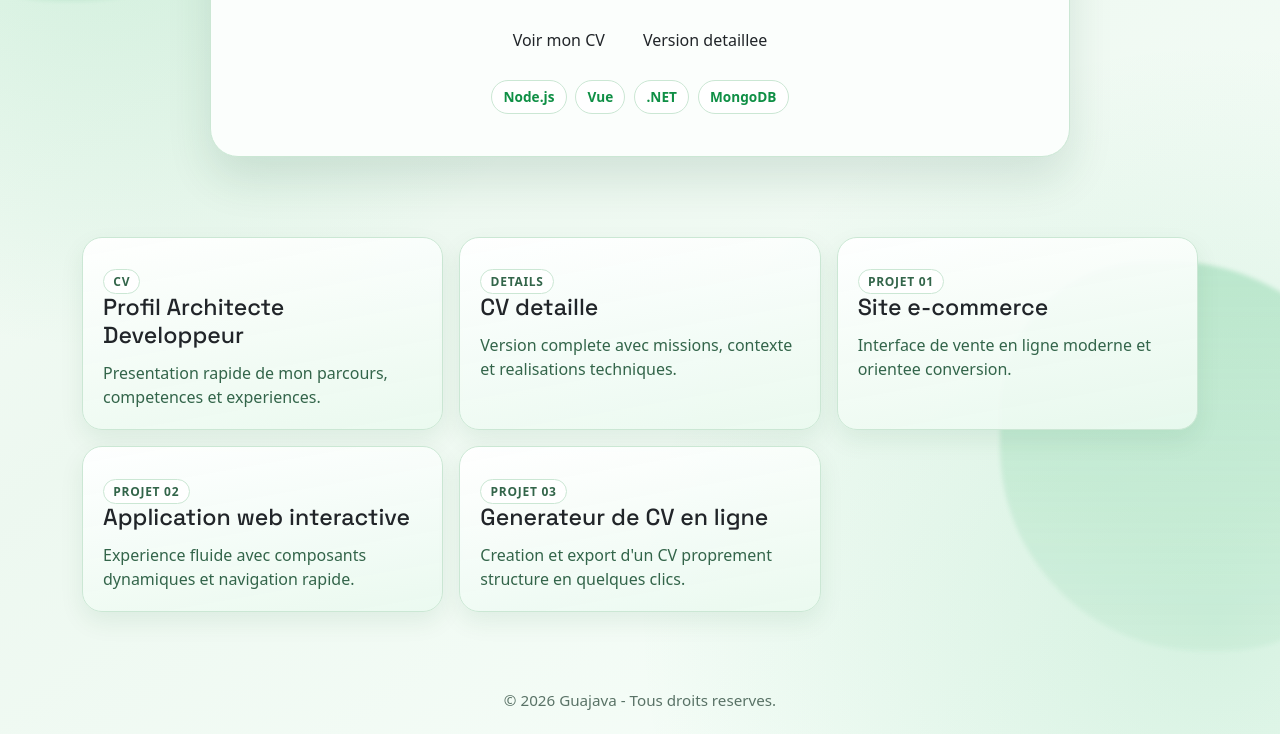
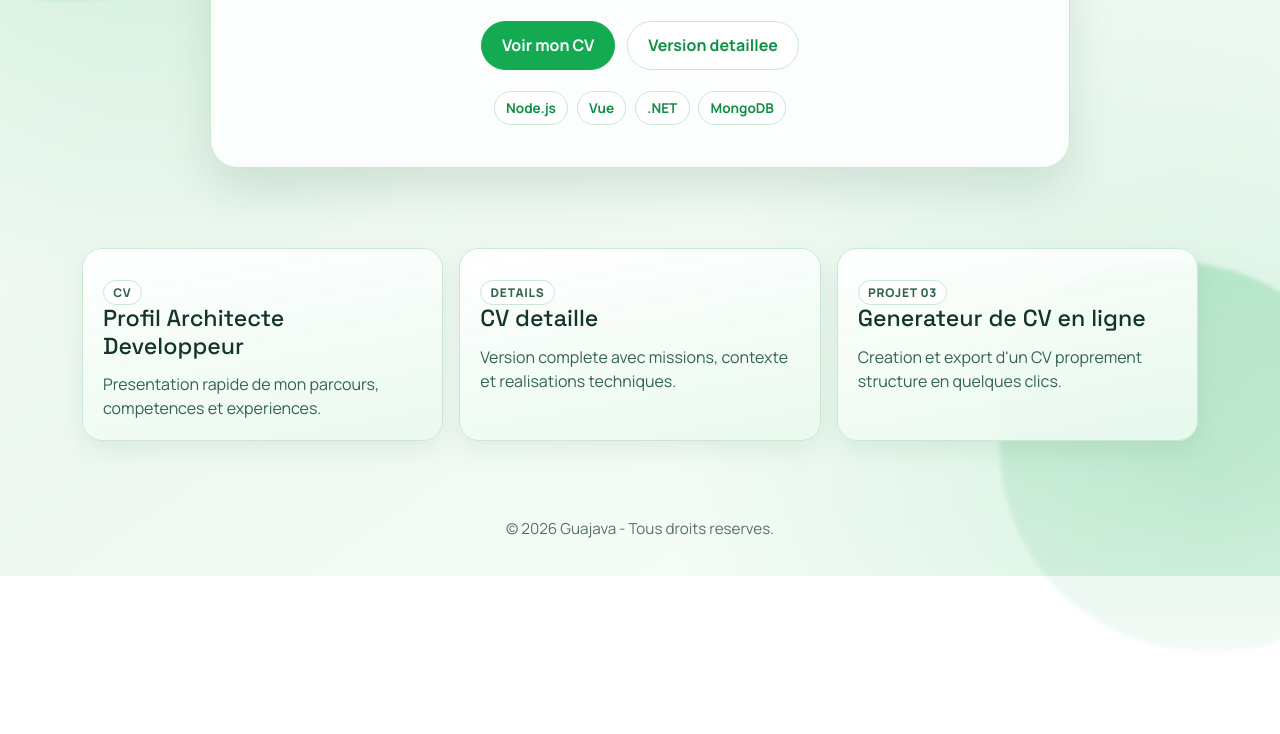
Before and after one commit to xconix/guajava-site, a website built with webpack: page index.html in a window 1280 px wide. Shown: the part 299-1033 px from the top of the page. After the commit the page ends 875 px from the top, so only its background shows below. Built offline with nearby package versions, Linux system fonts and the light colour scheme.

Commit message:
Mise à jour du visuel css

```diff
--- a/index.html
+++ b/index.html
@@ -5,20 +5,19 @@
   <meta charset="utf-8">
   <meta name="viewport" content="width=device-width, initial-scale=1">
   <title>Guajava | Vitrine digitale</title>
-  <link rel="stylesheet" href="css/style.css">
   <meta name="description" content="Vitrine Guajava : projets web, CV et ressources professionnelles.">
 
   <meta property="og:title" content="Guajava - Vitrine digitale">
   <meta property="og:type" content="website">
   <meta property="og:url" content="https://guajava.site/">
-  <meta property="og:image" content="img/icon.png">
+  <meta property="og:image" content="https://guajava.site/icon.png">
   <meta property="og:image:alt" content="Vitrine Guajava">
 
   <link rel="icon" href="/favicon.ico" sizes="any">
   <link rel="icon" href="/icon.svg" type="image/svg+xml">
-  <link rel="apple-touch-icon" href="icon.png">
+  <link rel="apple-touch-icon" href="/icon.png">
 
-  <link rel="manifest" href="site.webmanifest">
+  <link rel="manifest" href="/site.webmanifest">
   <meta name="theme-color" content="#13aa52">
 
   <link rel="preconnect" href="https://fonts.googleapis.com">
@@ -32,6 +31,7 @@
   <script src="https://cdn.jsdelivr.net/npm/bootstrap@5.3.3/dist/js/bootstrap.bundle.min.js"
     integrity="sha384-YvpcrYf0tY3lHB60NNkmXc5s9fDVZLESaAA55NDzOxhy9GkcIdslK1eN7N6jIeHz"
     crossorigin="anonymous"></script>
+  <link rel="stylesheet" href="/css/style.css?v=20260402">
 </head>
 
 <body>
@@ -76,7 +76,7 @@
         <p>Version complete avec missions, contexte et realisations techniques.</p>
       </a>
 
-      <a href="https://vue3.modusta.com/" target="_blank" rel="noopener noreferrer" class="showcase-card">
+      <!-- <a href="https://vue3.modusta.com/" target="_blank" rel="noopener noreferrer" class="showcase-card">
         <p class="card-tag">Projet 01</p>
         <h2>Site e-commerce</h2>
         <p>Interface de vente en ligne moderne et orientee conversion.</p>
@@ -86,7 +86,7 @@
         <p class="card-tag">Projet 02</p>
         <h2>Application web interactive</h2>
         <p>Experience fluide avec composants dynamiques et navigation rapide.</p>
-      </a>
+      </a> -->
 
       <a href="https://jsonresume.guajava.site/" target="_blank" rel="noopener noreferrer" class="showcase-card">
         <p class="card-tag">Projet 03</p>
@@ -99,9 +99,6 @@
   <footer class="site-footer">
     <p>&copy; 2026 Guajava - Tous droits reserves.</p>
   </footer>
-
-  <script src="js/app.js"></script>
-
 </body>
 
 </html>
```
